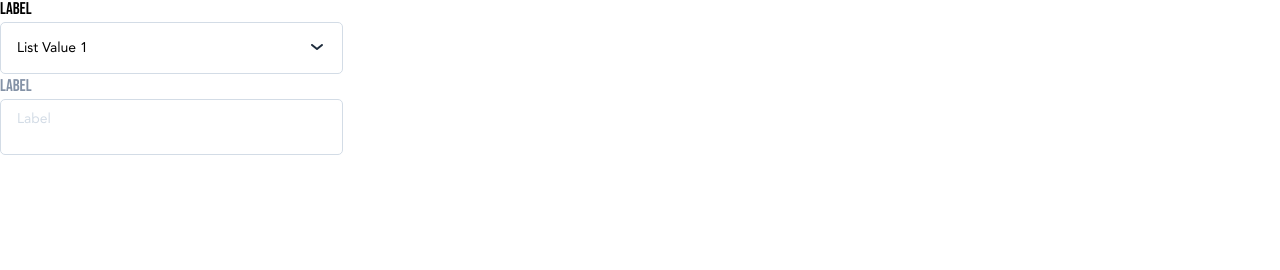
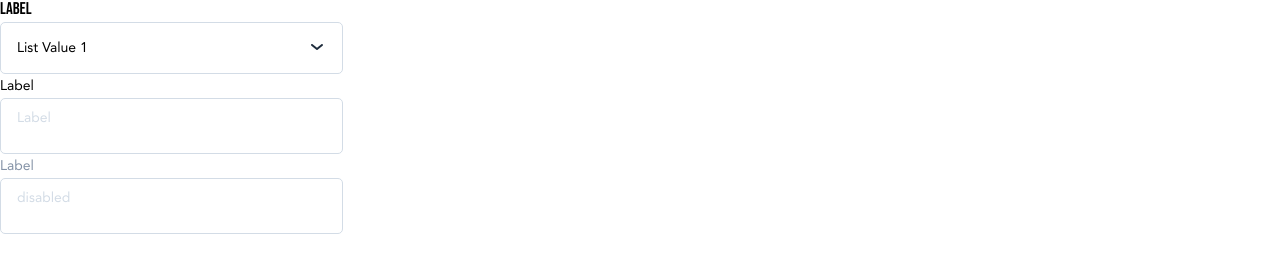
Before and after one commit to vilavren/crm, a React (Create React App) app: page / in a window 1280 px wide. Shown: the part 162-432 px from the top of the page. Built offline with nearby package versions, Linux system fonts and the light colour scheme.

Commit message:
added: styles component Textarea

```diff
--- a/src/App.tsx
+++ b/src/App.tsx
@@ -59,6 +59,7 @@ function App() {
       <Search />
       <Select placeholder="Label" />
       <Textarea placeholder="Label" />
+      <Textarea placeholder="disabled" disabled />
     </div>
   )
 }
--- a/src/components/Textarea/Textarea.module.css
+++ b/src/components/Textarea/Textarea.module.css
@@ -29,33 +29,35 @@
 	outline: none;
 }
 
+.textarea::placeholder {
+	color: var(--light-blue-gray);
+}
+
+.textarea:disabled {
+	border: 1px solid var(--light-blue-gray);
+}
+
 .form:hover .label {
 	color: var(--blue-gray-medium);
 }
 
-.form:hover .textarea {
-	color: var(--blue-gray-medium);
+.form:hover .textarea:hover {
 	border: 1px solid var(--blue-gray-medium);
 }
 
-.form:focus .label {
-	color: var(--blue-gray-medium);
+.form:hover .textarea:disabled {
+	border: 1px solid var(--light-blue-gray);
 }
 
-.form:focus .textarea {
-	color: var(--blue-gray-medium);
-	border: 1px solid var(--blue-gray-medium);
+.disabled,
+.disabledLabel {
+	cursor: default;
 }
 
-.form:active .textarea {
-	color: var(--blue-gray-medium);
-	border: 1px solid var(--blue-gray-medium);
-}
-
-.textarea::placeholder {
+.disabled {
 	color: var(--light-blue-gray);
 }
 
-.form .textarea:disabled {
-	color: var(--light-blue-gray);
+.disabledLabel {
+	color: var(--blue-gray-light);
 }
--- a/src/components/Textarea/Textarea.tsx
+++ b/src/components/Textarea/Textarea.tsx
@@ -9,16 +9,29 @@ import { TextareaProps } from './Textarea.props'
 export const Textarea: React.FC<TextareaProps> = ({
   className,
   placeholder,
+  disabled,
   ...props
 }: TextareaProps) => {
   return (
     <>
-      <Form className={cn(className, styles.form)} {...props}>
-        <label className={styles.label}>Label</label>
+      <Form
+        className={cn(className, styles.form, {
+          [styles.disabled]: disabled === true,
+        })}
+        {...props}
+      >
+        <label
+          className={cn(className, styles.form, {
+            [styles.disabledLabel]: disabled === true,
+          })}
+        >
+          Label
+        </label>
         <div className={styles.wrapperSelect}></div>
         <textarea
           className={styles.textarea}
           placeholder={placeholder}
+          disabled={disabled}
         ></textarea>
       </Form>
     </>
```
Also changed, not shown: src/components/Textarea/Textarea.props.ts (+9 -4 lines).
